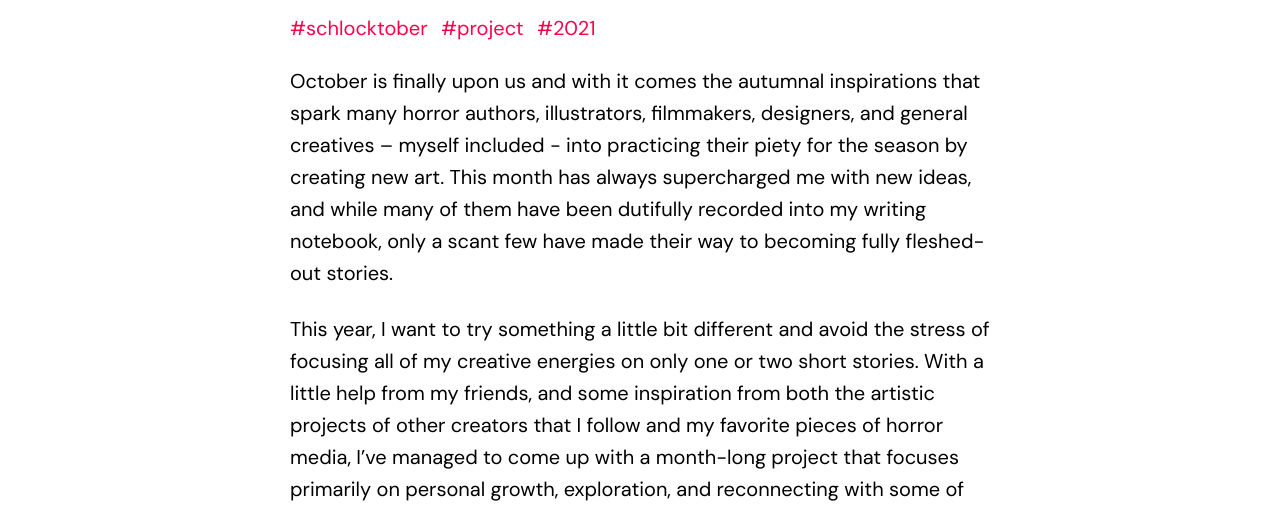
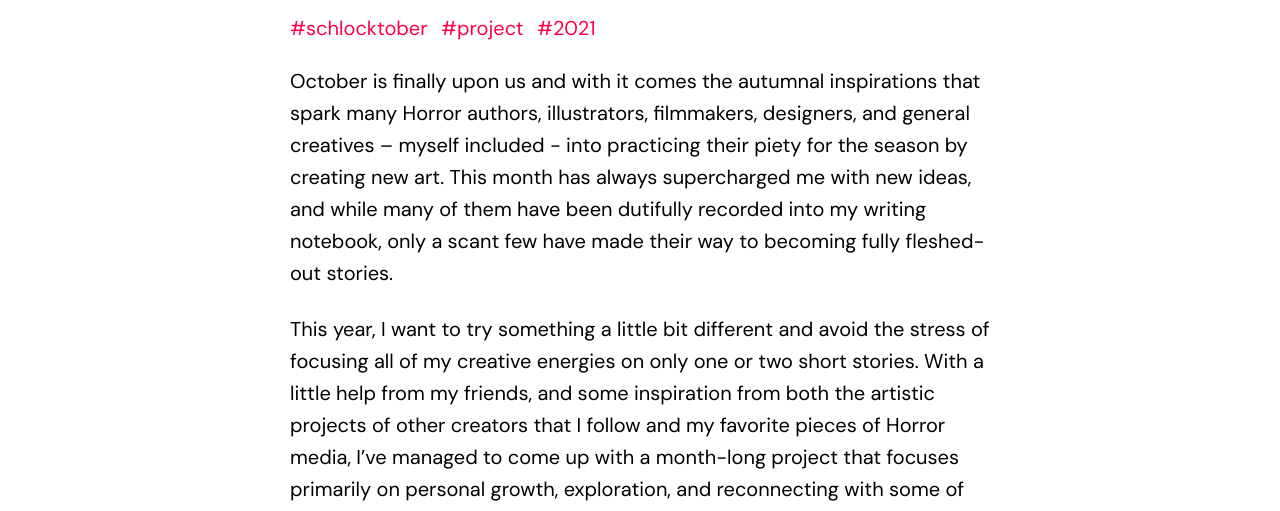
Before and after one commit to mnmalone/mnmalone2021, a Jekyll site: the page built from _posts/2021-10-01-schlocktober-intro.md, in a window 1280 px wide and 1400 px high, scrolled down 284 px. Shown: the part 192-703 px from the top of the window. Built offline with Jekyll 4.4.1, drawn with Linux system fonts in a browser that asks for light colours; some web fonts are replaced; comment, search, counter and statistics services are not loaded; some of the changed text lies outside the part shown.

```diff
--- a/_posts/2021-10-01-schlocktober-intro.md
+++ b/_posts/2021-10-01-schlocktober-intro.md
@@ -7,9 +7,9 @@ comments: true
 image: "/img/blog/2021-01/birthday-cake.png"
 ---
 
-October is finally upon us and with it comes the autumnal inspirations that spark many horror authors, illustrators, filmmakers, designers, and general creatives – myself included - into practicing their piety for the season by creating new art. This month has always supercharged me with new ideas, and while many of them have been dutifully recorded into my writing notebook, only a scant few have made their way to becoming fully fleshed-out stories.
+October is finally upon us and with it comes the autumnal inspirations that spark many Horror authors, illustrators, filmmakers, designers, and general creatives – myself included - into practicing their piety for the season by creating new art. This month has always supercharged me with new ideas, and while many of them have been dutifully recorded into my writing notebook, only a scant few have made their way to becoming fully fleshed-out stories.
 
-This year, I want to try something a little bit different and avoid the stress of focusing all of my creative energies on only one or two short stories. With a little help from my friends, and some inspiration from both the artistic projects of other creators that I follow and my favorite pieces of horror media, I’ve managed to come up with a month-long project that focuses primarily on personal growth, exploration, and reconnecting with some of the foundational concepts that form the bedrock of my favorite genre.
+This year, I want to try something a little bit different and avoid the stress of focusing all of my creative energies on only one or two short stories. With a little help from my friends, and some inspiration from both the artistic projects of other creators that I follow and my favorite pieces of Horror media, I’ve managed to come up with a month-long project that focuses primarily on personal growth, exploration, and reconnecting with some of the foundational concepts that form the bedrock of my favorite genre.
 
 I’ve come to refer to this project as <b>Schlocktober</b>.
 
@@ -19,9 +19,9 @@ If you are unfamiliar with the term, <i>schlock</i> is best defined as meaning
 
 Since at least the early 1970s, if not earlier, the term <i>schlock</i> has been used in the Horror community as a descriptor for Horror media that, while unpolished and half-baked, still manages to deliver excitement and entertainment to its core audience. Phenomenal examples of this include such titles as [Humanoids from the Deep (1980)]( https://www.imdb.com/title/tt0080904/), [Killer Clowns from Outer Space (1988)]( https://www.imdb.com/title/tt0095444/), and [Troll 2 (1990)]( https://www.imdb.com/title/tt0105643/) where the effects are hokey, the premises questionable, and the acting stilted, but the film keeps barreling along with the sole goal of telling the story it was crafted to tell.
 
-This is the type of Horror that I grew up on and, indeed, some of the schlockiest horror to ever grace the silver screen remains at the tip-top of my list of favorite horror films ever (looking at you [Basket Case (1982)]( https://www.imdb.com/title/tt0083624/).
+This is the type of Horror that I grew up on and, indeed, some of the schlockiest Horror to ever grace the silver screen remains at the tip-top of my list of favorite Horror films ever (looking at you [Basket Case (1982)]( https://www.imdb.com/title/tt0083624/).
 
-So, in honor of my love of schlocky horror media, in the pursuit of producing Horror content that is  in the very least entertaining, and in acknowledgement of the fact that some (if not all ) of the writing produced as part of this project may be little more than “trash,” the <b>Schlocktober</b> writing project has been born.
+So, in honor of my love of schlocky Horror media, in the pursuit of producing Horror content that is  in the very least entertaining, and in acknowledgement of the fact that some (if not all ) of the writing produced as part of this project may be little more than “trash,” the <b>Schlocktober</b> writing project has been born.
 
 # The Schlocktober Prompt Schedule
 
```
